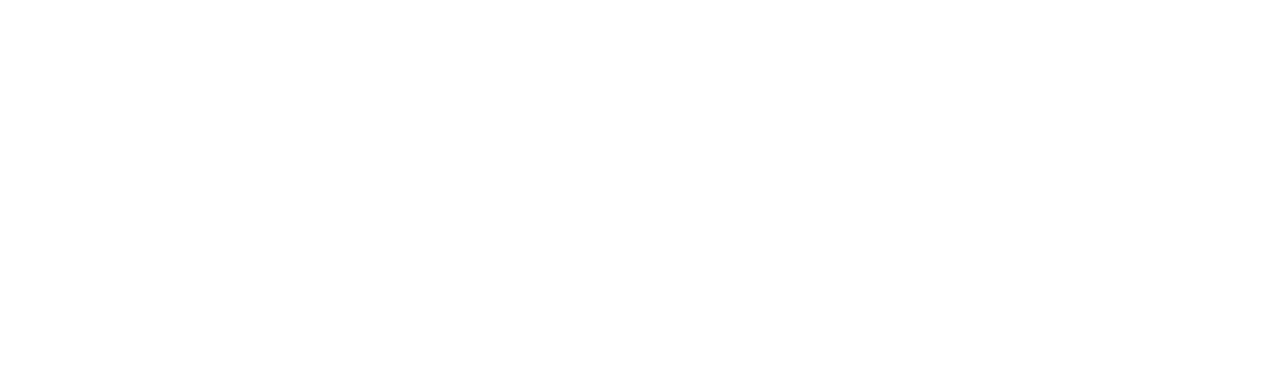
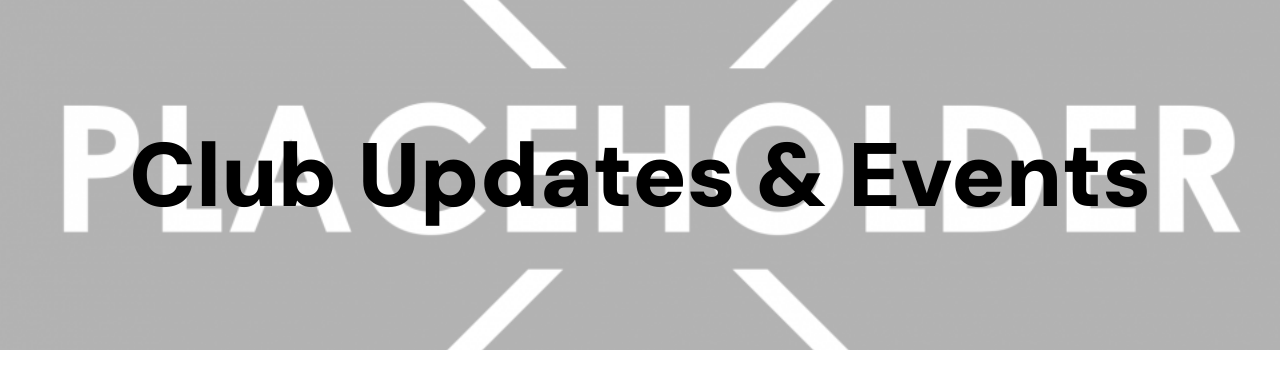
Before and after one commit to NikitaSidaway/Tennis-app, a Flask app: page / in a window 1280 px wide. Before the commit the part shown is empty. Shown: the top 389 px of the page. Run offline with Flask 3, Linux system fonts and the light colour scheme.

Commit message:
Added hero section to home page

```diff
--- a/templates/home.html
+++ b/templates/home.html
@@ -1,5 +1,12 @@
 {% extends "layout.html" %}
 {% block body %}
 
+<div class="page-wrapper">
+  <div class="hero-image">
+    <div class="hero-text">
+      <h1>Club Updates & Events</h1>
+    </div>
+  </div>
+</div>
 
 {% endblock %}
```
